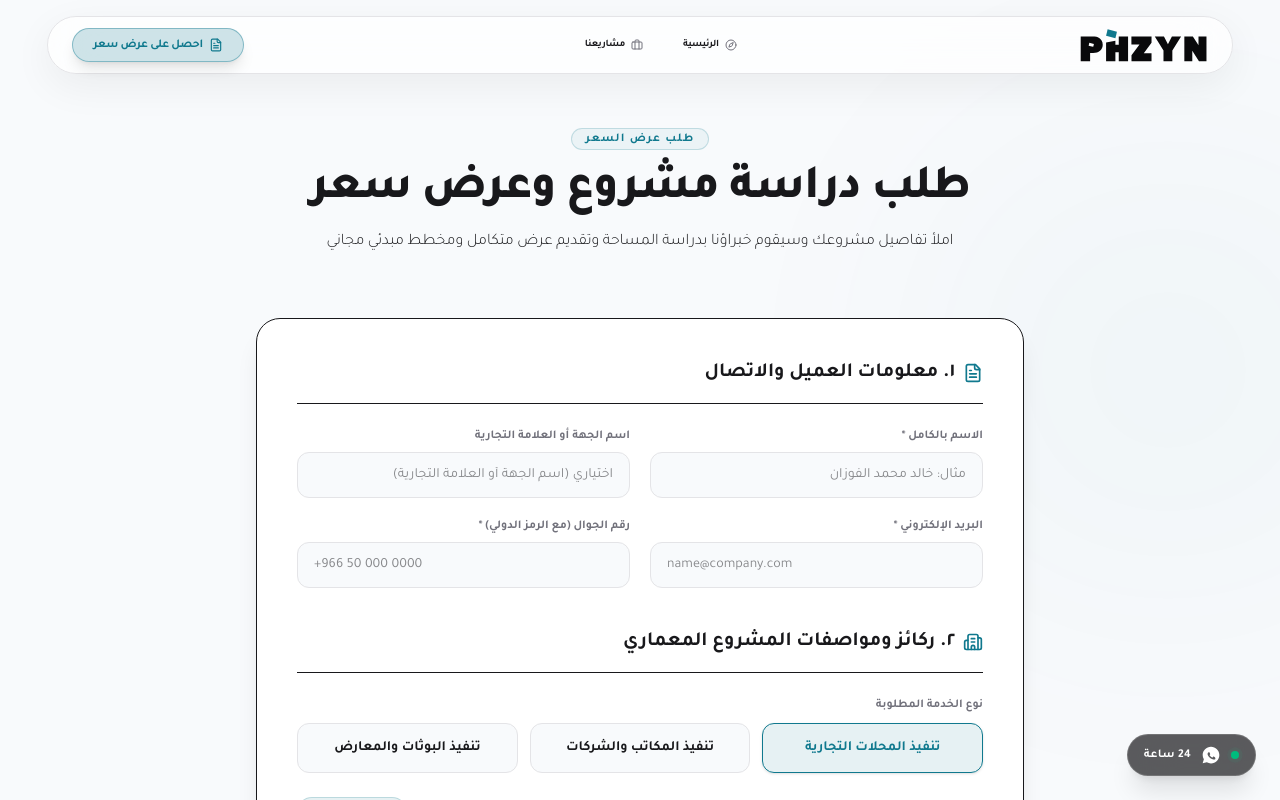
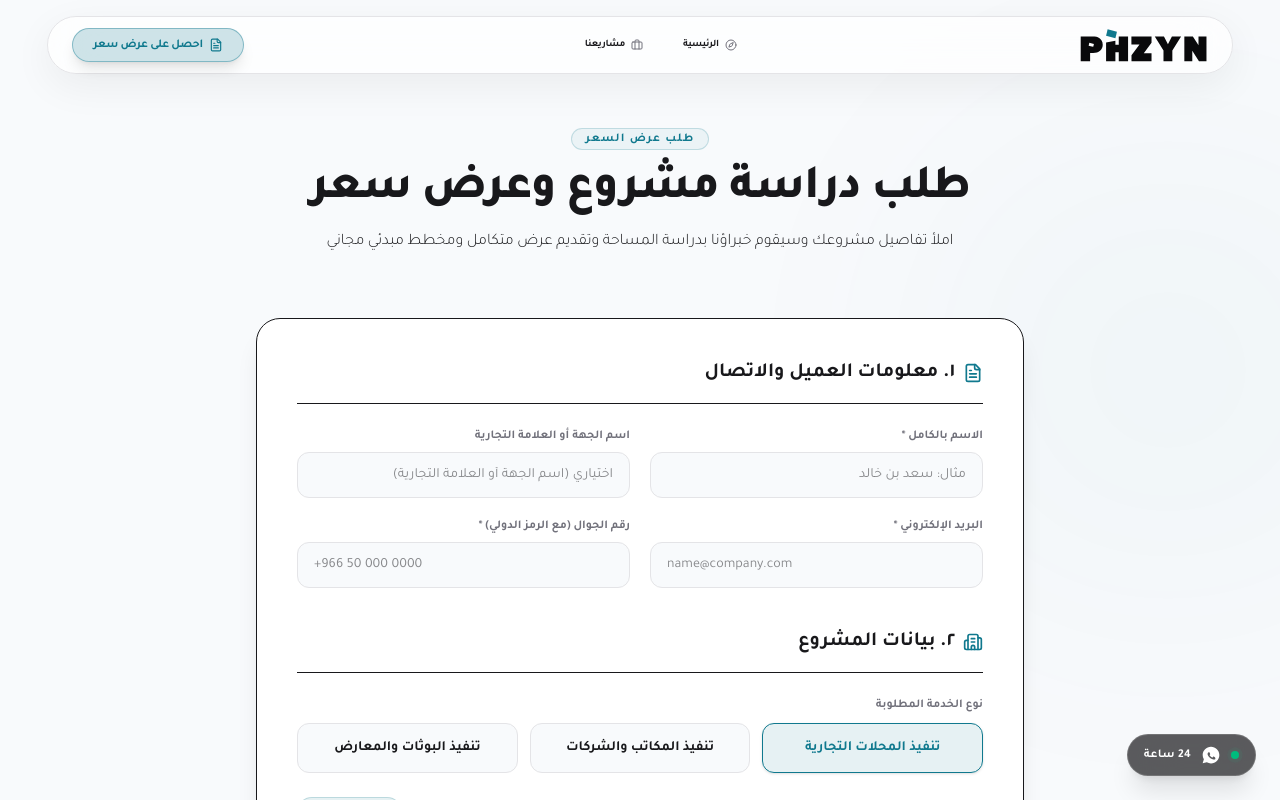
Before and after one commit to phzyn-sa/phzyn-website, a React (Vite) app: page / in a window 1280 px wide. Both pictures are taken after a click on the element 1056 px from the left and 1466 px from the top of the page. Shown: the top 800 px of the page. Built offline with nearby package versions, Linux system fonts and the light colour scheme.

Commit message:
feat: improve UI for projects and refine form labels
- Relocate "All Projects" button to a prominent position
- Update quote form placeholders and project category labels for better clarity

```diff
--- a/src/components/HomeView.tsx
+++ b/src/components/HomeView.tsx
@@ -492,14 +492,6 @@ export function HomeView({ setActivePage, language, setSelectedProject }: HomeVi
               {t.sectionWorksSub}
             </p>
           </div>
-
-          <button
-            onClick={() => { setActivePage('projects'); window.scrollTo({ top: 0, behavior: 'smooth' }); }}
-            className="flex items-center gap-2 text-xs font-bold text-[#10798e] hover:text-[#0c5c6d] transition-all border-b border-[#10798e] hover:border-[#0c5c6d] pb-1 uppercase tracking-widest"
-          >
-            <span>{t.btnAllProjects}</span>
-            {language === 'ar' ? <ArrowLeft className="h-4 w-4" /> : <ArrowRight className="h-4 w-4" />}
-          </button>
         </div>
 
         {/* 6 Projects Gallery (Glass cards) */}
@@ -567,6 +559,24 @@ export function HomeView({ setActivePage, language, setSelectedProject }: HomeVi
               </div>
             </div>
           ))}
+        </div>
+
+        {/* Prominent centered button to view all projects */}
+        <div className="flex justify-center mt-12 pb-4">
+          <button
+            onClick={() => {
+              setActivePage('projects');
+              window.scrollTo({ top: 0, behavior: 'smooth' });
+            }}
+            className="group relative flex items-center justify-center gap-3 px-10 py-4 rounded-full text-sm font-bold text-white bg-[#10798e] hover:bg-[#0c5c6d] shadow-md hover:shadow-xl hover:shadow-[#10798e]/20 transition-all duration-300 transform hover:-translate-y-0.5 active:translate-y-0 cursor-pointer"
+          >
+            <span>{t.btnAllProjects}</span>
+            {language === 'ar' ? (
+              <ArrowLeft className="h-4 w-4 transition-transform duration-300 group-hover:-translate-x-1" />
+            ) : (
+              <ArrowRight className="h-4 w-4 transition-transform duration-300 group-hover:translate-x-1" />
+            )}
+          </button>
         </div>
       </section>
 
--- a/src/components/QuoteView.tsx
+++ b/src/components/QuoteView.tsx
@@ -135,7 +135,7 @@ export function QuoteView({ language, preselectedService, setPreselectedService
                     value={formData.fullName}
                     onChange={e => setFormData(keys => ({ ...keys, fullName: e.target.value }))}
                     className="py-3 px-4 rounded-xl text-sm bg-slate-50 border border-zinc-200 text-zinc-900 placeholder-zinc-450 focus:outline-none focus:border-[#10798e] focus:ring-1 focus:ring-[#10798e]/20 transition-all font-sans"
-                    placeholder={language === 'ar' ? 'مثال: خالد محمد الفوزان' : 'e.g., Jean-Luc Picard'}
+                    placeholder={language === 'ar' ? 'مثال: سعد بن خالد' : 'e.g., Jean-Luc Picard'}
                   />
                 </div>
 
@@ -180,7 +180,7 @@ export function QuoteView({ language, preselectedService, setPreselectedService
 
               <h2 className="text-xl font-bold flex items-center gap-2 border-b border-zinc-150 pb-4 text-zinc-900 mt-4 font-sans">
                 <Building2 className="h-5 w-5 text-[#10798e]" />
-                <span>{language === 'ar' ? '٢. ركائز ومواصفات المشروع المعماري' : '2. Contract Specifications'}</span>
+                <span>{language === 'ar' ? '٢. بيانات المشروع' : '2. Contract Specifications'}</span>
               </h2>
 
               <div className="flex flex-col gap-6">
@@ -214,7 +214,7 @@ export function QuoteView({ language, preselectedService, setPreselectedService
                 <div className="flex flex-col gap-3">
                   <div className="flex items-center justify-between text-xs text-zinc-550">
                     <span className="font-semibold">{t.quoteFormArea}</span>
-                    <span className="font-bold text-[#10798e] font-mono text-sm bg-[#10798e]/10 px-2.5 py-1 rounded-full border border-[#10798e]/20">
+                    <span className="font-bold text-[#10798e] font-sans text-sm bg-[#10798e]/10 px-3.5 py-1 rounded-full border border-[#10798e]/20 whitespace-nowrap">
                       {formData.areaSize} {language === 'ar' ? 'متر مربع' : 'Sqm'}
                     </span>
                   </div>
--- a/src/data.ts
+++ b/src/data.ts
@@ -333,8 +333,8 @@ export const Translations = {
     timelineFlexible: 'مرن (أكثر من 3 أشهر)',
     filterAll: 'الكل',
     filterCommercial: 'المحلات التجارية',
-    filterOffice: 'المكاتب والمؤسسات',
-    filterBooth: 'البوثات والأجنحة',
+    filterOffice: 'المكاتب ومقرات العمل',
+    filterBooth: 'البوثات والمعارض',
     projectOverview: 'ملخص مواصفات المشروع',
     projectClient: 'العميل',
     projectLocation: 'الموقع',
```
